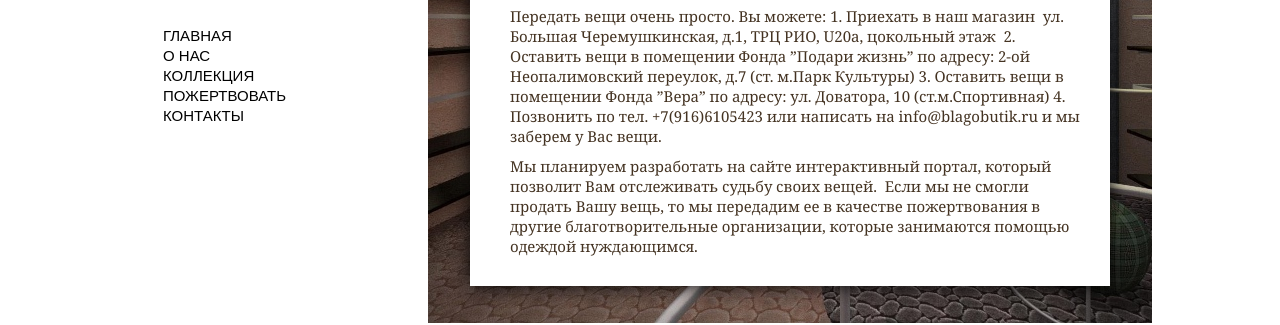
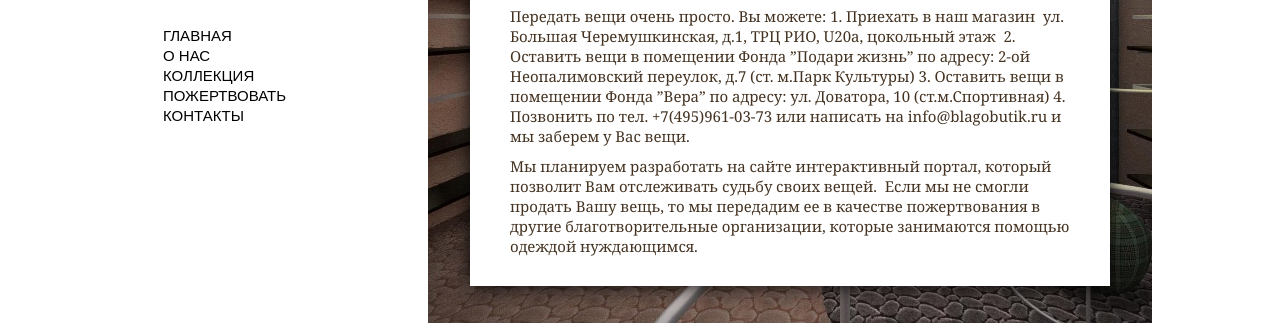
Before and after one commit to Integral/blagobutik, a Jekyll site: the page built from _posts/pages/2012-09-07-donate.md, in a window 1280 px wide. Shown: the part 279-604 px from the top of the page. Built offline with Jekyll 4.4.1, drawn with Linux system fonts in a browser that asks for light colours.

Commit message:
Updated _posts/pages/2012-09-07-donate.md

```diff
--- a/_posts/pages/2012-09-07-donate.md
+++ b/_posts/pages/2012-09-07-donate.md
@@ -14,7 +14,7 @@ published: true
 1. Приехать в наш магазин  ул. Большая Черемушкинская, д.1, ТРЦ РИО, U20a, цокольный этаж
 2. Оставить вещи в помещении Фонда "Подари жизнь" по адресу: 2-ой Неопалимовский переулок, д.7 (ст. м.Парк Культуры)
 3. Оставить вещи в помещении Фонда "Вера" по адресу: ул. Доватора, 10 (ст.м.Спортивная)
-4. Позвонить по тел. +7(916)6105423 или написать на info@blagobutik.ru и мы заберем у Вас вещи.
+4. Позвонить по тел. +7(495)961-03-73 или написать на info@blagobutik.ru и мы заберем у Вас вещи.
 
 Мы планируем разработать на сайте интерактивный портал, который позволит Вам отслеживать судьбу своих вещей.
 Если мы не смогли продать Вашу вещь, то мы передадим ее в качестве пожертвования в другие благотворительные организации, которые занимаются помощью одеждой нуждающимся.
```
